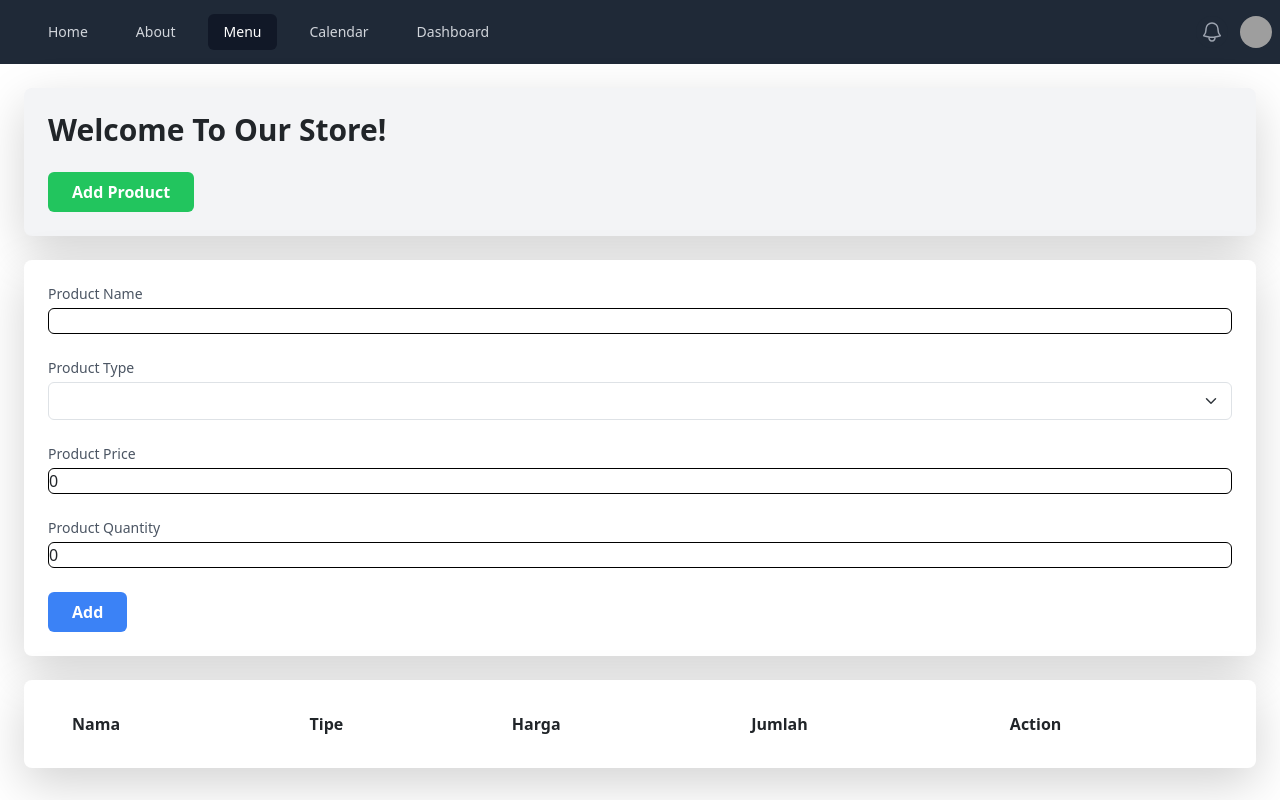
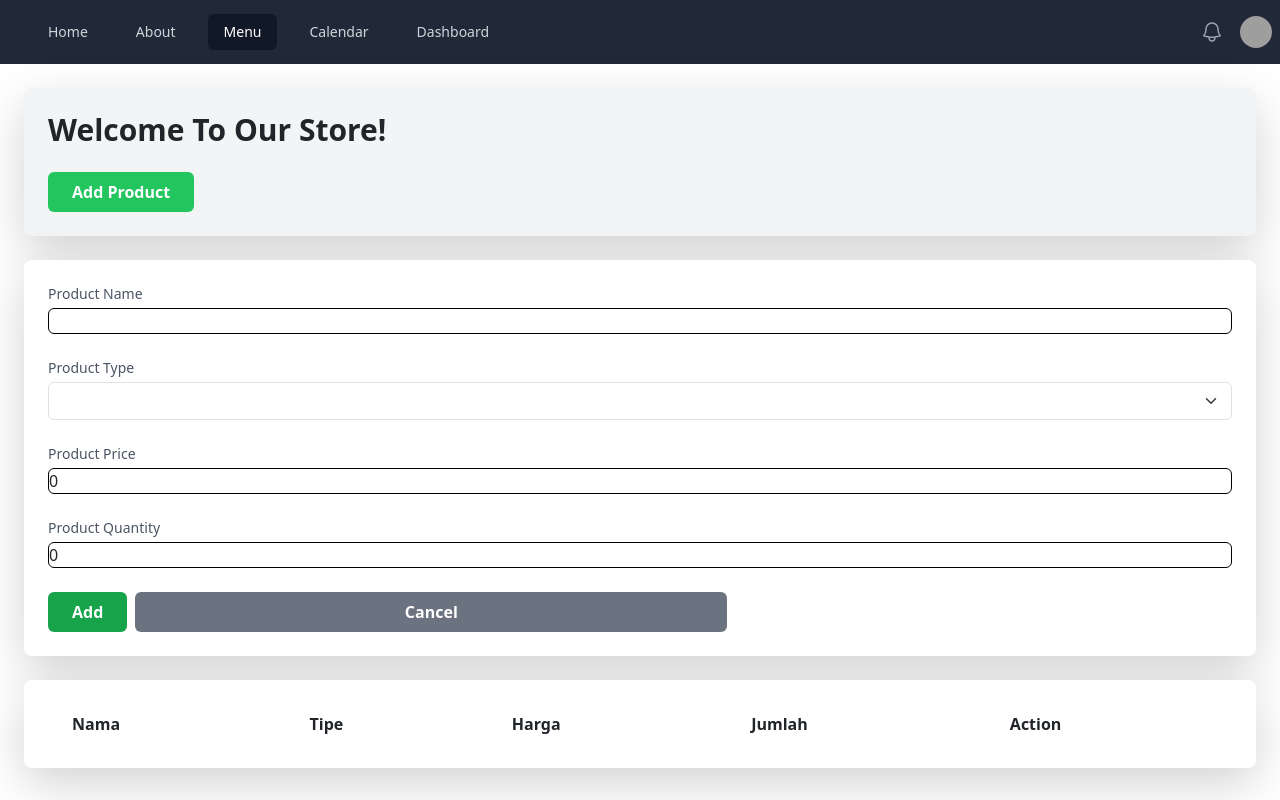
Before and after one commit to ImamNurHadi/pweb-Instalasi-VueComponents-P18-2023, a Vue app: page /menu in a window 1280 px wide. Both pictures are taken after a click on the button "Add Product". Built offline with nearby package versions, Linux system fonts and the light colour scheme; grey boxes are pictures that could not be loaded.

Commit message:
Penambahan fitur cancel untuk form add product agar dapat menutup form/div nya

```diff
--- a/src/components/Menu.vue
+++ b/src/components/Menu.vue
@@ -6,6 +6,7 @@
                 <button @click="showAddProductForm = true"
                     class="bg-green-500 hover:bg-green-600 text-white font-semibold px-4 py-2 rounded-md">Add
                     Product</button>
+
             </div>
         </div>
 
@@ -34,8 +35,12 @@
                     <input v-model.number="newProduct.quantity" type="number" id="productQuantity"
                         class="form-input mt-1 block w-full rounded-md ">
                 </div>
-                <button type="submit" class="bg-blue-500 hover:bg-blue-600 text-white font-semibold px-4 py-2 rounded-md">{{
+                <button type="submit" class="bg-green-600 hover:bg-green-500 text-white font-semibold px-4 py-2 rounded-md">{{
                     editingIndex !== null ? 'Save' : 'Add' }}</button>
+                <button type="button" @click="cancelForm" class="bg-gray-500 hover:bg-red-500 text-white font-semibold px-4 py-2 rounded-md ml-2" style="width: 50%;">
+                   Cancel
+        </button>
+
             </form>
         </div>
 
@@ -63,7 +68,7 @@
                                 Edit
                             </button>
                             <button @click="deleteProduct(index)"
-                                class="bg-red-500 hover:bg-red-600 text-white font-semibold px-2 py-1 rounded-md transition duration-300 ease-in-out">
+                                class="bg-red-500 hover:bg-red-600 text-white font-semibold px-2 py-1 ml-1 rounded-md transition duration-300 ease-in-out">
                                 Delete
                             </button>
                             <div class="form-check ml-2">
@@ -137,6 +142,19 @@ export default {
             localStorage.setItem('products', JSON.stringify(this.products));
         },
 
+        cancelForm() {
+        this.showAddProductForm = false;
+        // Reset nilai newProduct dan editingIndex jika perlu
+        this.newProduct = {
+            name: "",
+            type: "",
+            price: 0,
+            quantity: 0,
+        };
+        this.editingIndex = null;
+            },
+
+
         editProduct(index) {
             // Mengisi data produk baru dengan data produk yang akan diedit
             this.newProduct = { ...this.products[index] };
@@ -150,6 +168,6 @@ export default {
             this.products.splice(index, 1);
             localStorage.setItem('products', JSON.stringify(this.products));
         },
-    },
-};
+        },
+        };
 </script>
```
